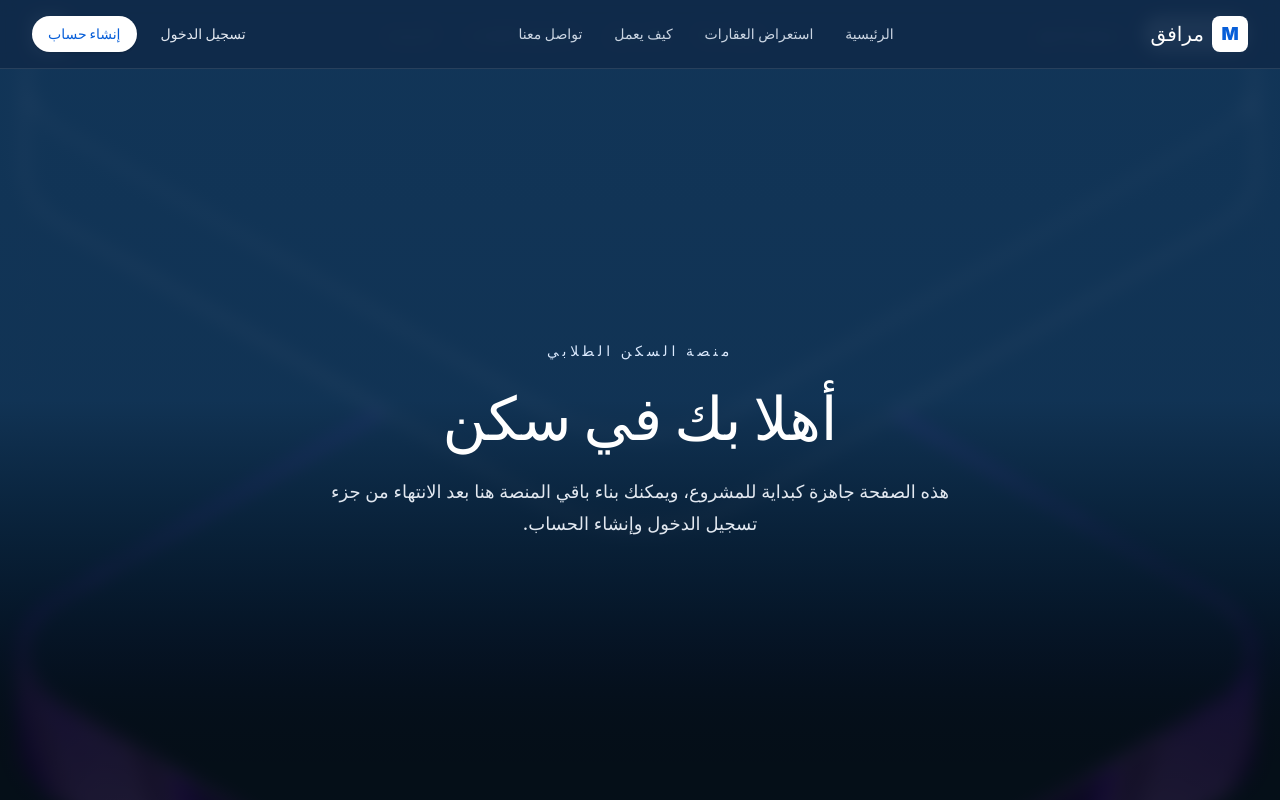
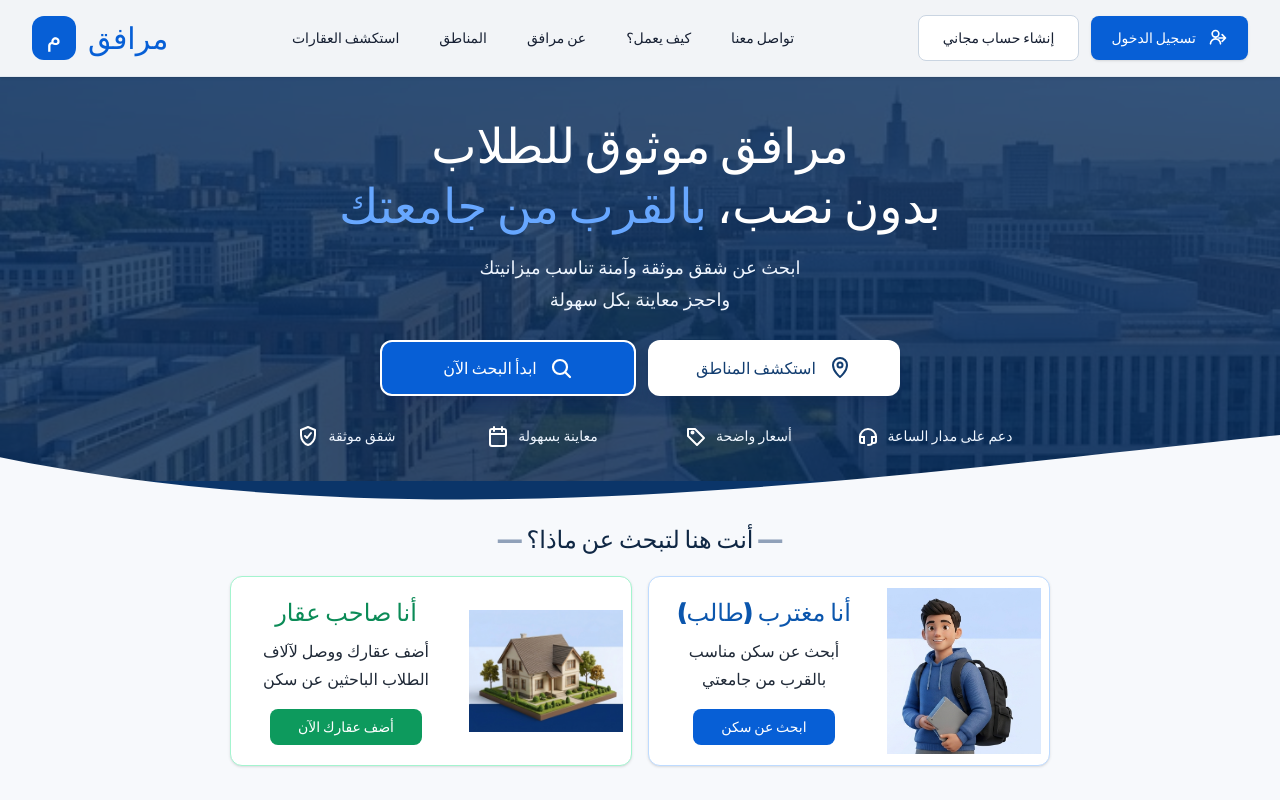
Before and after one commit to Mohammed-Atia22/morafeq, a React (Vite) app in the folder Frontend/: page /home in a window 1280 px wide. Shown: the top 800 px of the page. Built offline with nearby package versions, Linux system fonts and the light colour scheme; no server answers.

Commit message:
fix navbar issue in landingpage

```diff
--- a/Frontend/src/App.jsx
+++ b/Frontend/src/App.jsx
@@ -1,7 +1,6 @@
 import { Navigate, Route, Routes } from "react-router-dom";
 import { AuthProvider } from "./features/auth/context/AuthContext";
 import { LandingPage } from "./pages/LandingPage";
-import { HomePage } from "./pages/HomePage";
 import { LoginPage } from "./features/auth/pages/LoginPage";
 import { RegisterPage } from "./features/auth/pages/RegisterPage";
 import { ConfirmOtpPage } from "./features/auth/pages/ConfirmOtpPage";
@@ -22,7 +21,7 @@ function App() {
       <Routes>
         <Route element={<Layout />}>
           <Route index element={<LandingPage />} />
-          <Route path="home" element={<HomePage />} />
+          <Route path="home" element={<LandingPage />} />
 
           <Route path="login" element={<LoginPage />} />
           <Route path="register" element={<RegisterPage />} />
@@ -67,59 +66,3 @@ function App() {
 }
 
 export default App;
-
-
-
-
-
-
-
-
-
-
-
-
-// import { createBrowserRouter, Navigate, Route, RouterProvider, Routes } from "react-router-dom";
-// import { AuthProvider } from "./features/auth/context/AuthContext";
-// import { HomePage } from "./pages/HomePage";
-// import { LoginPage } from "./features/auth/pages/LoginPage";
-// import { RegisterPage } from "./features/auth/pages/RegisterPage";
-// import { ConfirmOtpPage } from "./features/auth/pages/ConfirmOtpPage";
-// import { ForgotPasswordPage } from "./features/auth/pages/ForgotPasswordPage";
-// import { ResetPasswordPage } from "./features/auth/pages/ResetPasswordPage";
-// import { AuthCallbackPage } from "./features/auth/pages/AuthCallbackPage";
-// import { OnboardingPage } from "./features/onboarding/pages/OnboardingPage";
-// import { OwnerPage } from "./features/owner/pages/OwnerDashboardPage";
-// import { ExpatriatePage } from "./features/expatriate/pages/ExpatriatePage";
-// import { Toaster } from "react-hot-toast";
-// import Layout from './app/layouts/MainLayout';
-
-// function App() {
-//   let Roudes = createBrowserRouter([
-//     {
-
-//     path:"/" ,element:<Layout />, children:[
-//       {path:"/" ,element:<HomePage />},
-//            {path:"/login" ,element:<LoginPage />} ,
-//            {path:"/register" ,element:<RegisterPage />} ,
-//            {path:"/confirm-otp" ,element:<ConfirmOtpPage />} ,
-//            {path:"/forgot-password" ,element:<ForgotPasswordPage />} ,
-//            {path:"/reset-password" ,element:<ResetPasswordPage />} ,
-//            {path:"/auth/callback" ,element:<AuthCallbackPage /> },
-//            {path:"/onboarding" ,element:<OnboardingPage/> },
-//            {path:"/owner" ,element:<OwnerPage />},
-//            {path:"/expatriate" ,element:<ExpatriatePage />} ,
-//           //  {path:"*" ,element:<Navigate to:"/" replace /> }
-//     ]
-//   }
-// ])
-//   return (
-//     <AuthProvider>
-
-//      <RouterProvider router={Roudes}/>
-//       <Toaster />
-//     </AuthProvider>
-//   );
-// }
-
-// export default App;
--- a/Frontend/src/features/auth/components/AuthLayout.jsx
+++ b/Frontend/src/features/auth/components/AuthLayout.jsx
@@ -1,5 +1,4 @@
 import heroImage from '../../../assets/hero.png'
-import { AppNavbar } from '../../../shared/components/navigation/AppNavbar'
 
 export function AuthLayout({ children }) {
   return (
@@ -10,7 +9,6 @@ export function AuthLayout({ children }) {
         className="absolute inset-0 h-full w-full scale-105 object-cover opacity-55 blur-sm"
       />
       <div className="absolute inset-0 bg-gradient-to-b from-[#0f3154]/85 via-[#12375b]/75 to-black/70" />
-      <AppNavbar />
       <section className="relative z-10 flex min-h-screen items-center justify-center px-4 py-28 sm:px-6">
         {children}
       </section>
--- a/Frontend/src/pages/HomePage.jsx
+++ /dev/null
@@ -1,30 +0,0 @@
-import heroImage from '../assets/hero.png'
-import { AppNavbar } from '../shared/components/navigation/AppNavbar'
-
-export function HomePage() {
-  return (
-    <main className="min-h-screen bg-[#0e2a45] text-white" dir="rtl">
-      <AppNavbar />
-      <section className="relative flex min-h-screen items-center overflow-hidden px-5 pt-20">
-        <img
-          src={heroImage}
-          alt=""
-          className="absolute inset-0 h-full w-full scale-105 object-cover opacity-45 blur-sm"
-        />
-        <div className="absolute inset-0 bg-gradient-to-b from-[#12375b]/85 via-[#12375b]/70 to-black/65" />
-        <div className="relative z-10 mx-auto w-full max-w-5xl text-center">
-          <p className="text-sm font-black uppercase tracking-[0.28em] text-blue-100">
-            منصة السكن الطلابي
-          </p>
-          <h1 className="mx-auto mt-5 max-w-3xl text-4xl font-black leading-tight sm:text-6xl">
-            أهلا بك في سكن
-          </h1>
-          <p className="mx-auto mt-5 max-w-2xl text-base font-medium leading-8 text-slate-200 sm:text-lg">
-            هذه الصفحة جاهزة كبداية للمشروع، ويمكنك بناء باقي المنصة هنا بعد
-            الانتهاء من جزء تسجيل الدخول وإنشاء الحساب.
-          </p>
-        </div>
-      </section>
-    </main>
-  )
-}
--- a/Frontend/src/pages/LandingPage.jsx
+++ b/Frontend/src/pages/LandingPage.jsx
@@ -121,7 +121,7 @@ export function LandingPage() {
 
           <div className="mt-6 flex w-full max-w-[520px] flex-col gap-3 sm:flex-row">
             <Link
-              to="/home"
+              to="#listings"
               className="inline-flex h-14 flex-1 items-center justify-center gap-3 rounded-xl border-2 border-white bg-[#075fd6] px-6 text-base font-black text-white shadow-lg shadow-blue-950/25 transition hover:bg-[#0754bd]"
             >
               ابدأ البحث الآن
@@ -262,7 +262,7 @@ export function LandingPage() {
             <Step icon={BookingIcon} title="احجز أو اطلب معاينة" text="تواصل مع المالك مباشرة واحجز معاينة في الوقت المناسب" />
           </div>
           <Link
-            to="/home"
+            to="#listings"
             className="mt-8 inline-flex h-12 min-w-[280px] items-center justify-center gap-3 rounded-lg bg-[#075fd6] px-8 text-base font-black text-white shadow-lg shadow-blue-200 transition hover:bg-[#0754bd]"
           >
             ابدأ البحث عن سكنك
--- a/Frontend/src/shared/components/navigation/AppNavbar.jsx
+++ b/Frontend/src/shared/components/navigation/AppNavbar.jsx
@@ -7,6 +7,17 @@ const navLinkClass = ({ isActive }) =>
     isActive ? "text-white" : "text-slate-300",
   ].join(" ");
 
+const publicNavbarPaths = new Set([
+  "/",
+  "/home",
+  "/login",
+  "/register",
+  "/confirm-otp",
+  "/forgot-password",
+  "/reset-password",
+  "/auth/callback",
+]);
+
 export function AppNavbar() {
   const { isAuthenticated, user, logout } = useAuth();
   const { pathname } = useLocation();
@@ -15,7 +26,7 @@ export function AppNavbar() {
     return null;
   }
 
-  if (pathname === "/") {
+  if (publicNavbarPaths.has(pathname)) {
     return (
       <header className="fixed inset-x-0 top-0 z-40 border-b border-slate-200 bg-white/95 shadow-sm backdrop-blur">
         <nav className="mx-auto flex h-[76px] max-w-7xl items-center justify-between px-4 sm:px-8">
```
